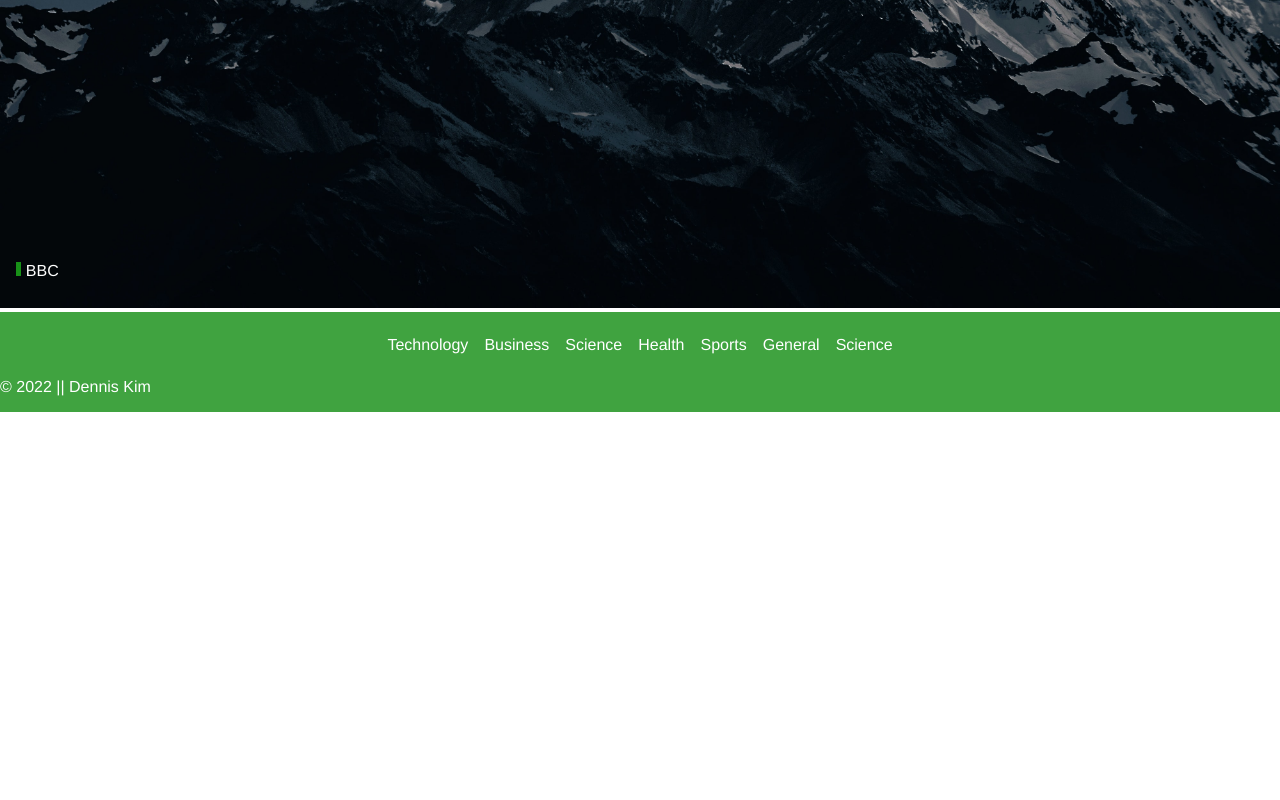
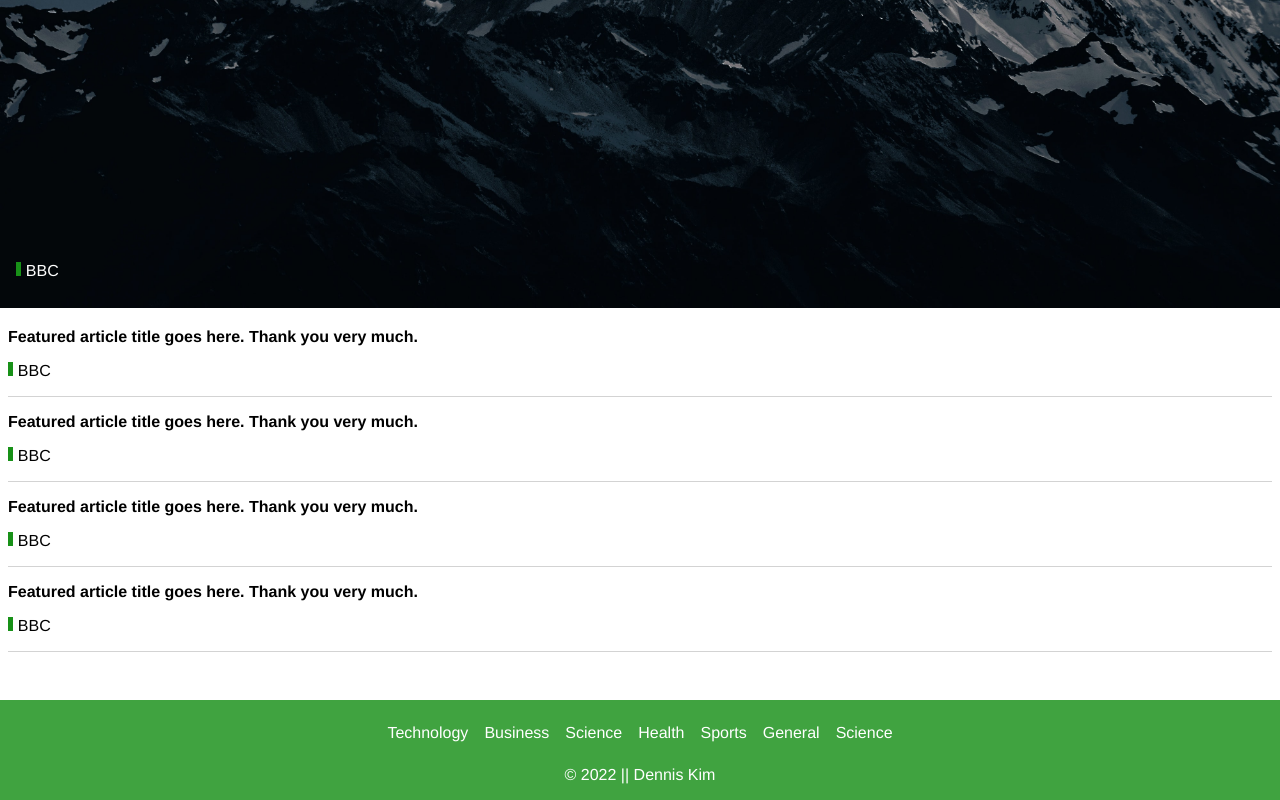
Before and after one commit to dennisk94/News-Junkie, a Vue app: page / in a window 1280 px wide. Shown: the part 669-1469 px from the top of the page. Before the commit the page ends 1081 px from the top, so only its background shows below. Built offline with nearby package versions, Linux system fonts and the light colour scheme.

Commit message:
add misc

```diff
--- a/src/assets/main.css
+++ b/src/assets/main.css
@@ -2,7 +2,9 @@
 :root {
     --primary: #189118;
     --nav-bgc: #40a340;
+    --black: #000;
     --white: #fff;
+    --light-gray: #d3d3d3;
     --header-hover: #e6e6e6;
     --anchor-item-hover: #e6e6e6;
     --nav-item-hover: #50c550;
--- a/src/components/Footer.vue
+++ b/src/components/Footer.vue
@@ -31,6 +31,7 @@ export default {
 .footer {
   background-color: var(--nav-bgc);
   padding: 1rem 0;
+  text-align: center;
 }
 .categories {
   display: flex;
--- a/src/components/Headlines.vue
+++ b/src/components/Headlines.vue
@@ -8,6 +8,32 @@
         </h2>
         <p class="attribution">BBC</p>
       </div>
+    </div>
+    <div class="featured-articles">
+      <a href="/" class="featured-article">
+        <h3 class="featured-article-title">
+          Featured article title goes here. Thank you very much.
+        </h3>
+        <p class="featured-article-attribution">BBC</p>
+      </a>
+      <a href="/" class="featured-article">
+        <h3 class="featured-article-title">
+          Featured article title goes here. Thank you very much.
+        </h3>
+        <p class="featured-article-attribution">BBC</p>
+      </a>
+      <a href="/" class="featured-article">
+        <h3 class="featured-article-title">
+          Featured article title goes here. Thank you very much.
+        </h3>
+        <p class="featured-article-attribution">BBC</p>
+      </a>
+      <a href="/" class="featured-article">
+        <h3 class="featured-article-title">
+          Featured article title goes here. Thank you very much.
+        </h3>
+        <p class="featured-article-attribution">BBC</p>
+      </a>
     </div>
   </div>
 </template>
@@ -54,4 +80,29 @@ export default {
   margin-right: 0.3rem;
   background-color: var(--primary);
 }
+.featured-articles {
+  margin: 0 0.5rem 3rem 0.5rem;
+}
+.featured-article {
+  text-decoration: none;
+  color: var(--black);
+}
+.featured-article::after {
+  content: "";
+  display: block;
+  height: 1px;
+  margin: 1rem 0;
+  background-color: var(--light-gray);
+}
+.featured-article-title {
+  font-size: 1rem;
+}
+.featured-article-attribution::before {
+  content: "";
+  display: inline-block;
+  width: 5px;
+  height: 14px;
+  margin-right: 0.3rem;
+  background-color: var(--primary);
+}
 </style>
--- a/src/components/Nav.vue
+++ b/src/components/Nav.vue
@@ -40,6 +40,7 @@ export default {
   color: var(--white);
   font-size: 1.2rem;
   padding: 1rem;
+  z-index: 10;
 }
 .active {
   display: inline-block;
@@ -52,6 +53,7 @@ export default {
 ul {
   padding: 0;
   margin: 0;
+  text-align: center;
 }
 nav ul a {
   text-decoration: none;
```
